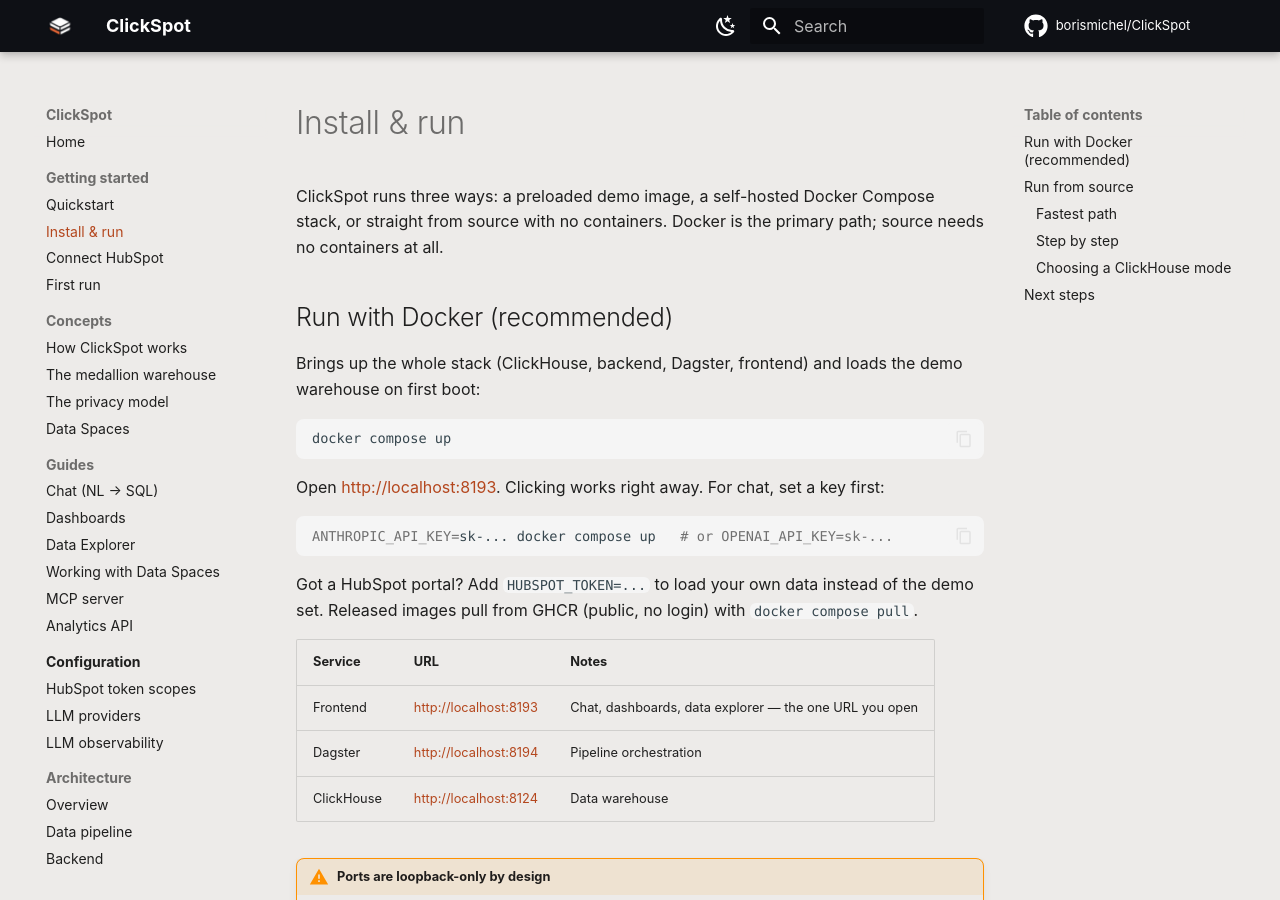
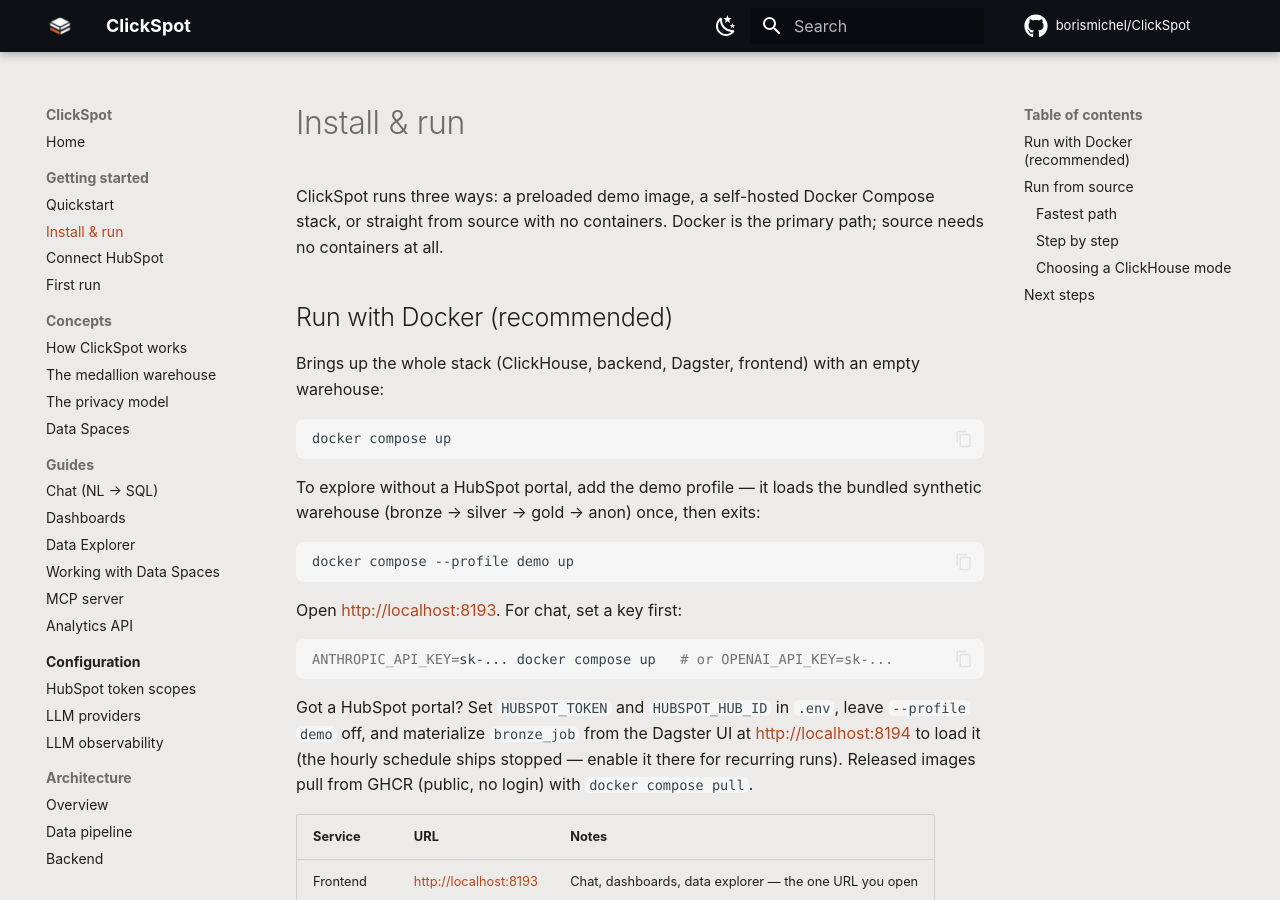
Before and after one commit to borismichel/ClickSpot, an MkDocs documentation site: the page built from docs/getting-started/install.md, in a window 1280 px wide and 900 px high. Built offline with MkDocs 1.6.1 and Material for MkDocs 9.7.7, drawn with Linux system fonts in a browser that asks for light colours; comment, search, counter and statistics services are not loaded.

Commit message:
fix(docker): make demo seeding opt-in and let Settings reach the pipeline
A pure-Docker deployment against a real HubSpot portal hit four defects, three
of them silent. All four come from the same assumption: the Compose manifest was
written for one host, one home directory, one loopback interface, while the
runtime is four containers.

- seed ran on every `docker compose up` (no profile), injecting synthetic demo
  records into a live portal's warehouse on each restart. Now gated behind
  `profiles: ["demo"]`; demo users opt in with `--profile demo`.

- backend and dagster each kept a private ~/.clickspot in their writable layer;
  only the backend's was on a volume. The Settings UI wrote extraction settings
  to a file the pipeline never read, so BOTH object toggles (definitions.py
  filters its asset list from that block) and silver property selections were
  inert while the UI reported success. Mount the same clickspot_config volume on
  dagster. This also un-strands the hubspot_region the bronze resource writes
  back, which previously died with the container.

- DAGSTER_GRAPHQL_URL defaulted to localhost:8194, dead inside the backend
  container, so the Settings reload control 503'd. Point it at the dagster
  service by name, kept overridable for non-default networks.

- the frontend healthcheck probed http://localhost/ while nginx binds IPv4 only;
  localhost resolves ::1 first, so the container had never once reported healthy.
  Probe 127.0.0.1 directly.

Docs: every place describing startup said `docker compose up` seeds the demo
warehouse. Also corrected a claim that predates this change — setting
HUBSPOT_TOKEN does not load your portal on its own; bronze_job must be
materialized, and the hourly schedule ships stopped.

Verified against a running stack: dagster now reads the backend's customer.json,
and POST /api/v1/extraction/reload returns 200 with the code location LOADED.

Known gap, not fixed here: app/config.py builds TABLES at import time and
providers.py memoizes the schema prompt on top of it, so chat and MCP still need
a backend restart to see columns added via Settings. Spec drafted separately.

Co-Authored-By: Claude Opus 5 <noreply@anthropic.com>

````diff
--- a/docs/getting-started/install.md
+++ b/docs/getting-started/install.md
@@ -6,21 +6,29 @@ containers at all.
 
 ## Run with Docker (recommended)
 
-Brings up the whole stack (ClickHouse, backend, Dagster, frontend) and loads the demo
-warehouse on first boot:
+Brings up the whole stack (ClickHouse, backend, Dagster, frontend) with an empty warehouse:
 
 ```bash
 docker compose up
 ```
 
-Open <http://localhost:8193>. Clicking works right away. For chat, set a key first:
+To explore without a HubSpot portal, add the demo profile — it loads the bundled synthetic
+warehouse (bronze → silver → gold → anon) once, then exits:
+
+```bash
+docker compose --profile demo up
+```
+
+Open <http://localhost:8193>. For chat, set a key first:
 
 ```bash
 ANTHROPIC_API_KEY=sk-... docker compose up   # or OPENAI_API_KEY=sk-...
 ```
 
-Got a HubSpot portal? Add `HUBSPOT_TOKEN=...` to load your own data instead of the demo
-set. Released images pull from GHCR (public, no login) with `docker compose pull`.
+Got a HubSpot portal? Set `HUBSPOT_TOKEN` and `HUBSPOT_HUB_ID` in `.env`, leave
+`--profile demo` off, and materialize `bronze_job` from the Dagster UI at
+<http://localhost:8194> to load it (the hourly schedule ships stopped — enable it there for
+recurring runs). Released images pull from GHCR (public, no login) with `docker compose pull`.
 
 | Service | URL | Notes |
 |---------|-----|-------|
````
Also changed, not shown: README.md (+11 -4 lines), docker-compose.yml (+18 -0 lines), docs/architecture.md (+1 -1 lines), docs/configuration/index.md (+1 -0 lines), docs/data-pipeline.md (+1 -1 lines), docs/getting-started/quickstart.md (+12 -4 lines), 2 other files.
